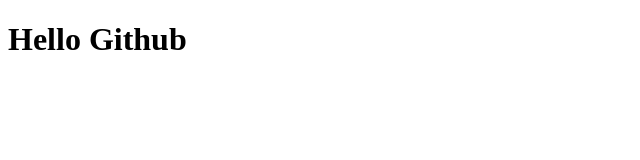
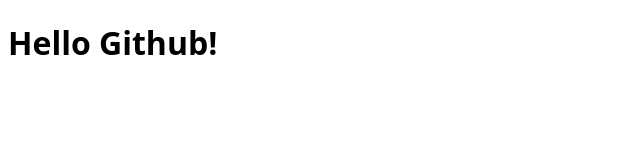
Before and after one commit to Aneca-Lynn/github-activityv4, a plain HTML site: page index.html in a window 1280 px wide. Shown: the whole page, without its empty margins (0-640 px from the left). Drawn offline with Linux system fonts and the light colour scheme.

Commit message:
rewrite header

```diff
--- a/index.html
+++ b/index.html
@@ -2,8 +2,9 @@
 <html>
 <head>
     <title>Hello Github!</title>
+    <link rel="stylesheet" href="style.css">
 </head>
 <body>
-    <h1>Hello Github</h1>
+    <h1>Hello Github!</h1>
 </body>
 </html>
```
